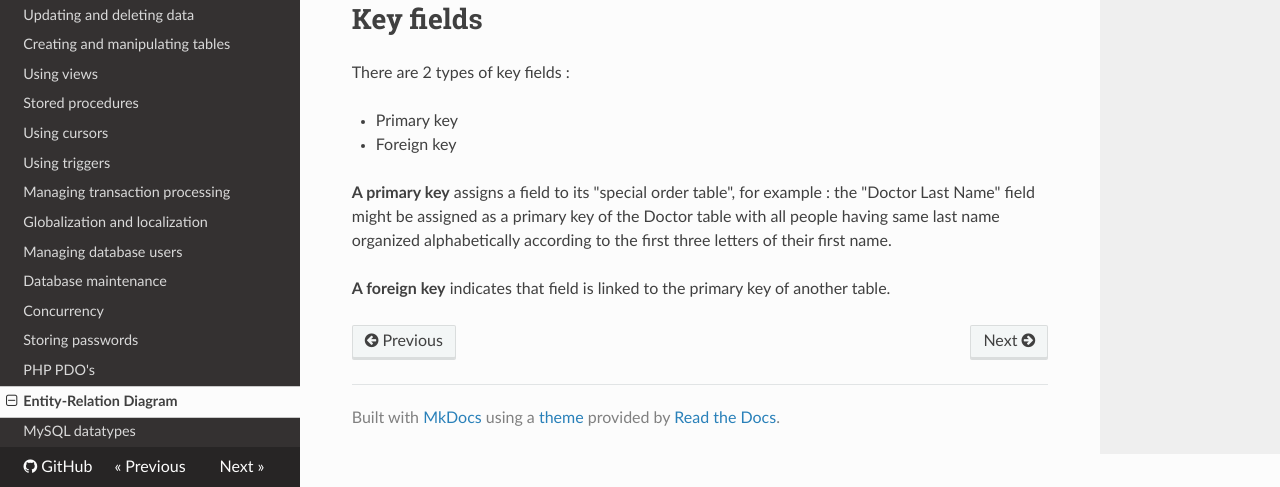
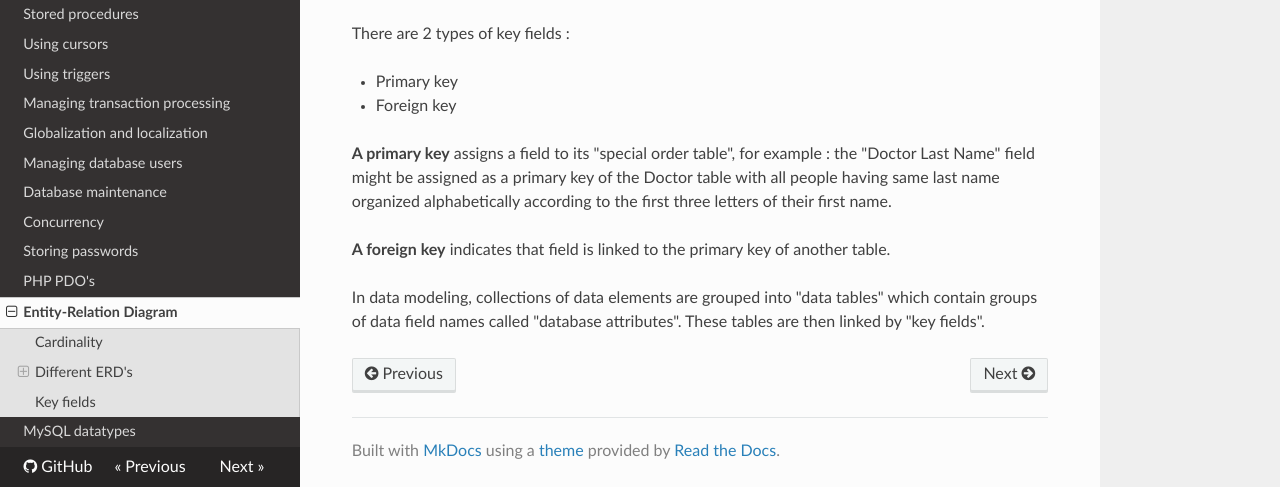
Before and after one commit to sillevl/course-databases, an MkDocs documentation site: the page built from docs/er-diagram.md, in a window 1280 px wide and 900 px high, scrolled down 2168 px, cut to the strip 413-900 px from the top of the window. Built offline with MkDocs 1.6.1, drawn with Linux system fonts in a browser that asks for light colours; nearby versions of some CDN libraries; old or Windows-style settings are respelled for this version of MkDocs; some of the changed text lies outside the part shown.

Commit message:
removed html tags and replaced it by markdown syntax

```diff
--- a/docs/er-diagram.md
+++ b/docs/er-diagram.md
@@ -1,42 +1,49 @@
 # Entity-Relation Diagrams
 
 An ERD or entity realtion diagram displays the relation between different entities of a database.
-![alt text](http://www.conceptdraw.com/solution-park/resource/images/solutions/entity-relationship-diagram-%28erd%29/Diagramming-Crow's-Foot-ERD-Sample60.png "ERD example")<br>
+![alt text](http://www.conceptdraw.com/solution-park/resource/images/solutions/entity-relationship-diagram-%28erd%29/Diagramming-Crow's-Foot-ERD-Sample60.png "ERD example")
 
-<h1>Cardinality</h1>
+## Cardinality
 We describe how tables relate to one another using cardinality, below are some cardinalities
-![alt text](https://docs.joomla.org/images/6/62/Cardinality.JPG "ERD example")<br>
+![alt text](https://docs.joomla.org/images/6/62/Cardinality.JPG "ERD example")
+
 Furthermore certain relations between entities can either be mandatory or optional this is indicated as following :
-<ul>
-  <li>A mandatory relation is indicated by a "+"</li>
-  <li>An optional relation is indicated by a "O"</li>
-</ul>
-![alt text](https://docs.joomla.org/images/0/04/ER_diagram.JPG "ERD example")<br>
 
-<h1>Different ERD's</h1>
+* A mandatory relation is indicated by a "+"
+* An optional relation is indicated by a "O"
+
+![alt text](https://docs.joomla.org/images/0/04/ER_diagram.JPG "ERD example")
+
+## Different ERD's
 In total there are three distinct types of ERD :
-<ul>
-  <li>Conceptual ERD</li>
-  <li>Logical ERD</li>
-  <li>Physical ERD</li>
-</ul>
-<br>
-<h3>Conceptual ERD</h3>
+
+  Conceptual ERD
+  Logical ERD
+  Physical ERD
+
+### Conceptual ERD
 A conceptual ERD only displays the entities and their relations, the contents of each entity isn't displayed here
-![alt text](https://www.uky.edu/~dsianita/622/t4.gif "Conceptual ERD example")<br>
-<h3>Logical ERD</h3>
-A logical ERD diplays the relations between entities aswell as there contents but the specifics of the contents remain still untouched<br>
-![alt text](http://databaseanswers.org/data_models/website_analytics/images/2_website_analytics_ERD_Server_Log_model.gif "Logical ERD example")<br>
-<h3>Physical ERD</h3>
+![alt text](https://www.uky.edu/~dsianita/622/t4.gif "Conceptual ERD example")
+
+### Logical ERD
+A logical ERD diplays the relations between entities aswell as there contents but the specifics of the contents remain still untouched
+
+![alt text](http://databaseanswers.org/data_models/website_analytics/images/2_website_analytics_ERD_Server_Log_model.gif "Logical ERD example")
+
+### Physical ERD
 A physical ERD displays the relations between the entities, their contents aswell as there specifics. This is the final designing stage in constructing an ERD neccesary to construct a database
-![alt text](https://images.visual-paradigm.com/docs/vp_user_guide/11/3563/3564/3573/physical_erd_27342.png "Physical ERD example")<br>
-<h1>Key fields</h1>
+
+![alt text](https://images.visual-paradigm.com/docs/vp_user_guide/11/3563/3564/3573/physical_erd_27342.png "Physical ERD example")
+
+## Key fields
 There are 2 types of key fields :
-<ul>
-  <li>Primary key</li>
-  <li>Foreign key</li>
-</ul>
 
-<b>A primary key</b> assigns a field to its "special order table", for example : the "Doctor Last Name" field might be assigned as a primary key of the Doctor table with all people having same last name organized alphabetically according to the first three letters of their first name.<br>
+* Primary key
+* Foreign key
 
-<b>A foreign key</b> indicates that field is linked to the primary key of another table.
+
+**A primary key** assigns a field to its "special order table", for example : the "Doctor Last Name" field might be assigned as a primary key of the Doctor table with all people having same last name organized alphabetically according to the first three letters of their first name.
+
+**A foreign key** indicates that field is linked to the primary key of another table.
+
+In data modeling, collections of data elements are grouped into "data tables" which contain groups of data field names called "database attributes". These tables are then linked by "key fields".
```
